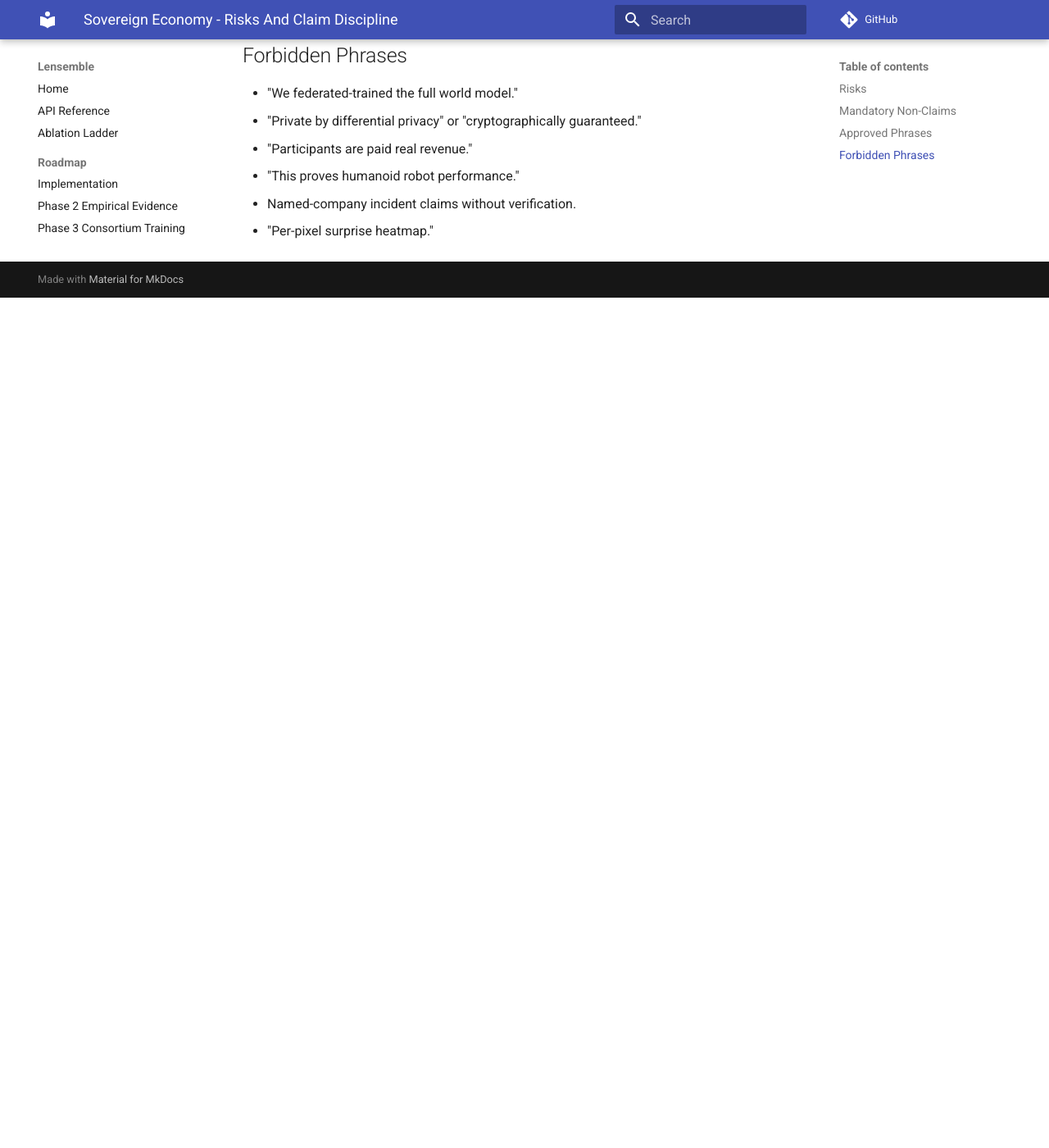
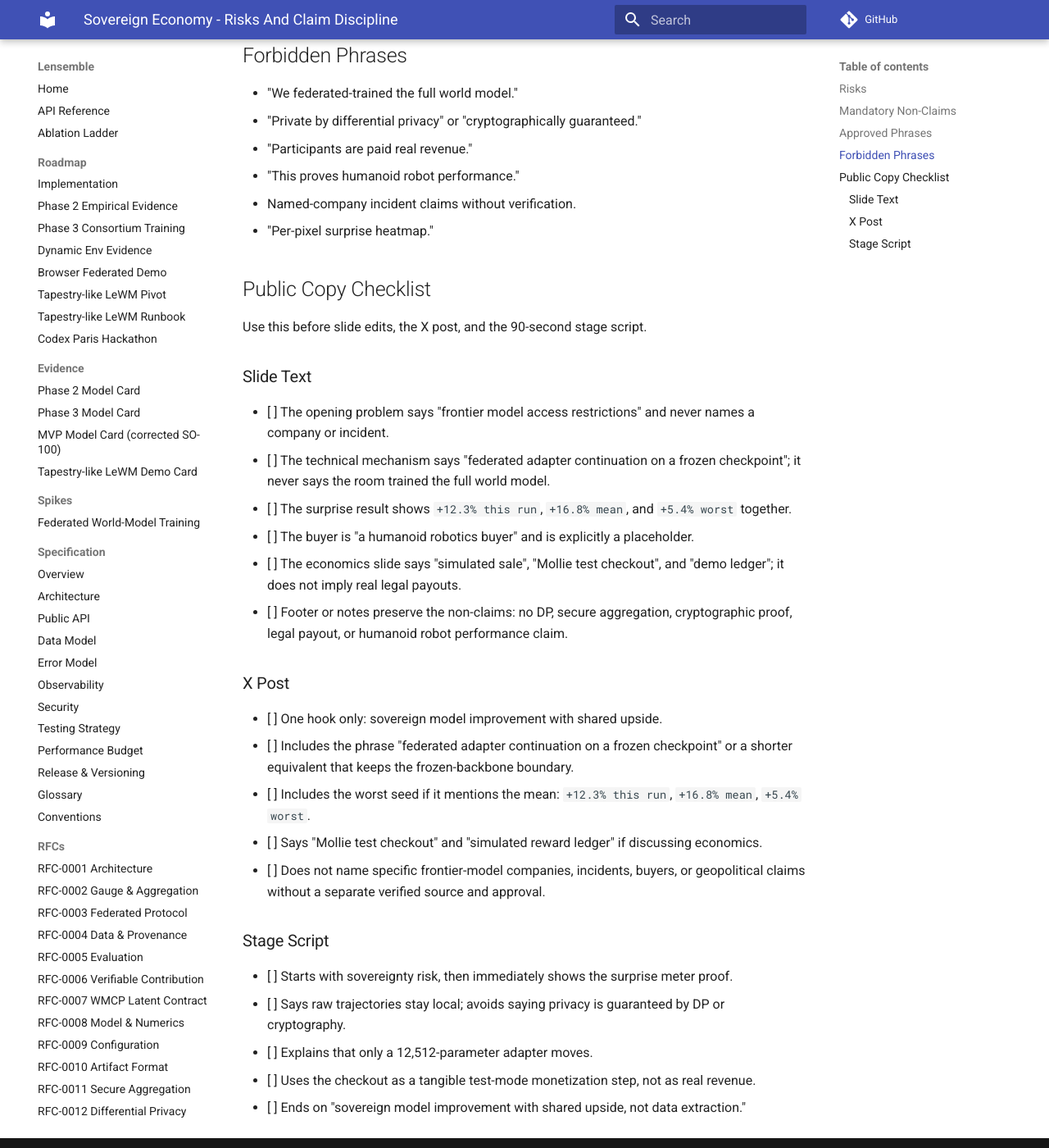
Before and after one commit to AbdelStark/Lensemble, an MkDocs documentation site: the page built from docs/plans/hackathons/codex-hackathon-paris-june/sovereign-economy/05-risks-and-claim-discipline.md, in a window 1280 px wide and 1400 px high, scrolled down 1376 px. Shown: the whole window at 82% size. Built offline with MkDocs 1.6.1 and Material for MkDocs 9.7.7, drawn with Linux system fonts in a browser that asks for light colours; comment, search, counter and statistics services are not loaded; before the commit the page ends 1739 px from its top, so only the background shows below that.

```diff
--- a/docs/plans/hackathons/codex-hackathon-paris-june/presentation/assets/deck.js
+++ b/docs/plans/hackathons/codex-hackathon-paris-june/presentation/assets/deck.js
@@ -204,7 +204,7 @@
     var el = document.getElementById("folio");
     if (!el || !window.Reveal) return;
     var idx = window.Reveal.getIndices();
-    var total = window.Reveal.getHorizontalSlides().length;
+    var total = document.querySelectorAll(".reveal .slides > section").length;
     var n = (idx.h + 1) + (idx.v ? "." + idx.v : "");
     el.textContent = "Fig. " + n + " / " + total;
   }
--- a/docs/plans/hackathons/codex-hackathon-paris-june/sovereign-economy/05-risks-and-claim-discipline.md
+++ b/docs/plans/hackathons/codex-hackathon-paris-june/sovereign-economy/05-risks-and-claim-discipline.md
@@ -40,3 +40,46 @@
 - "This proves humanoid robot performance."
 - Named-company incident claims without verification.
 - "Per-pixel surprise heatmap."
+
+## Public Copy Checklist
+
+Use this before slide edits, the X post, and the 90-second stage script.
+
+### Slide Text
+
+- [ ] The opening problem says "frontier model access restrictions" and never
+      names a company or incident.
+- [ ] The technical mechanism says "federated adapter continuation on a frozen
+      checkpoint"; it never says the room trained the full world model.
+- [ ] The surprise result shows `+12.3% this run`, `+16.8% mean`, and `+5.4%
+      worst` together.
+- [ ] The buyer is "a humanoid robotics buyer" and is explicitly a placeholder.
+- [ ] The economics slide says "simulated sale", "Mollie test checkout", and
+      "demo ledger"; it does not imply real legal payouts.
+- [ ] Footer or notes preserve the non-claims: no DP, secure aggregation,
+      cryptographic proof, legal payout, or humanoid robot performance claim.
+
+### X Post
+
+- [ ] One hook only: sovereign model improvement with shared upside.
+- [ ] Includes the phrase "federated adapter continuation on a frozen
+      checkpoint" or a shorter equivalent that keeps the frozen-backbone
+      boundary.
+- [ ] Includes the worst seed if it mentions the mean: `+12.3% this run`,
+      `+16.8% mean`, `+5.4% worst`.
+- [ ] Says "Mollie test checkout" and "simulated reward ledger" if discussing
+      economics.
+- [ ] Does not name specific frontier-model companies, incidents, buyers, or
+      geopolitical claims without a separate verified source and approval.
+
+### Stage Script
+
+- [ ] Starts with sovereignty risk, then immediately shows the surprise meter
+      proof.
+- [ ] Says raw trajectories stay local; avoids saying privacy is guaranteed by
+      DP or cryptography.
+- [ ] Explains that only a 12,512-parameter adapter moves.
+- [ ] Uses the checkout as a tangible test-mode monetization step, not as real
+      revenue.
+- [ ] Ends on "sovereign model improvement with shared upside, not data
+      extraction."
```
Also changed, not shown: docs/plans/hackathons/codex-hackathon-paris-june/presentation/README.md (+16 -13 lines), docs/plans/hackathons/codex-hackathon-paris-june/presentation/index.html (+103 -33 lines).
